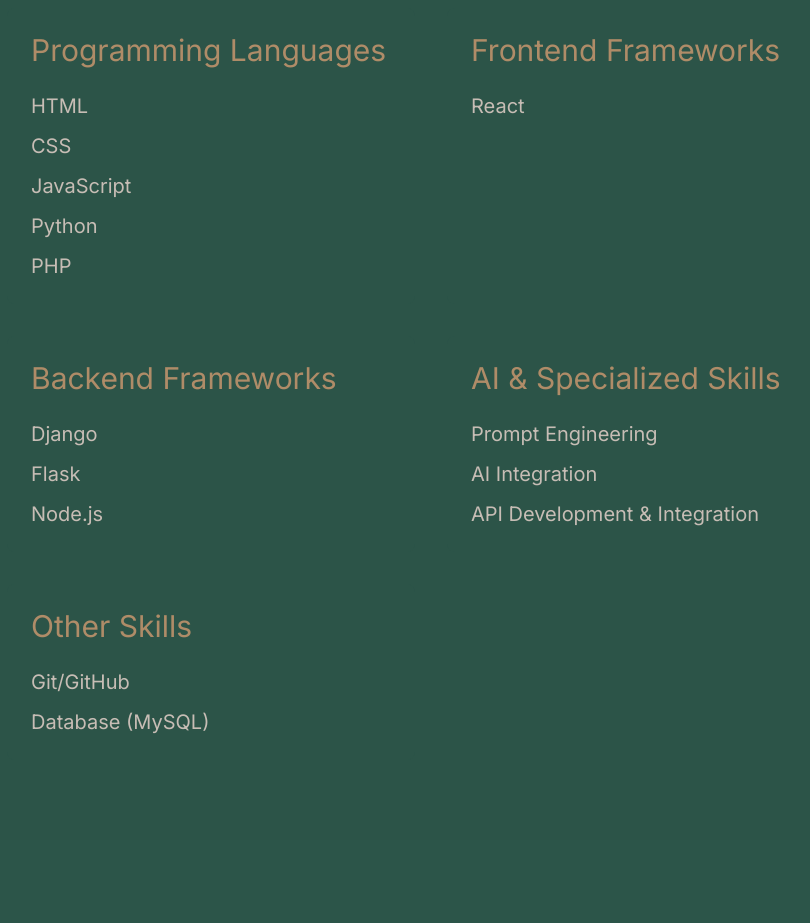
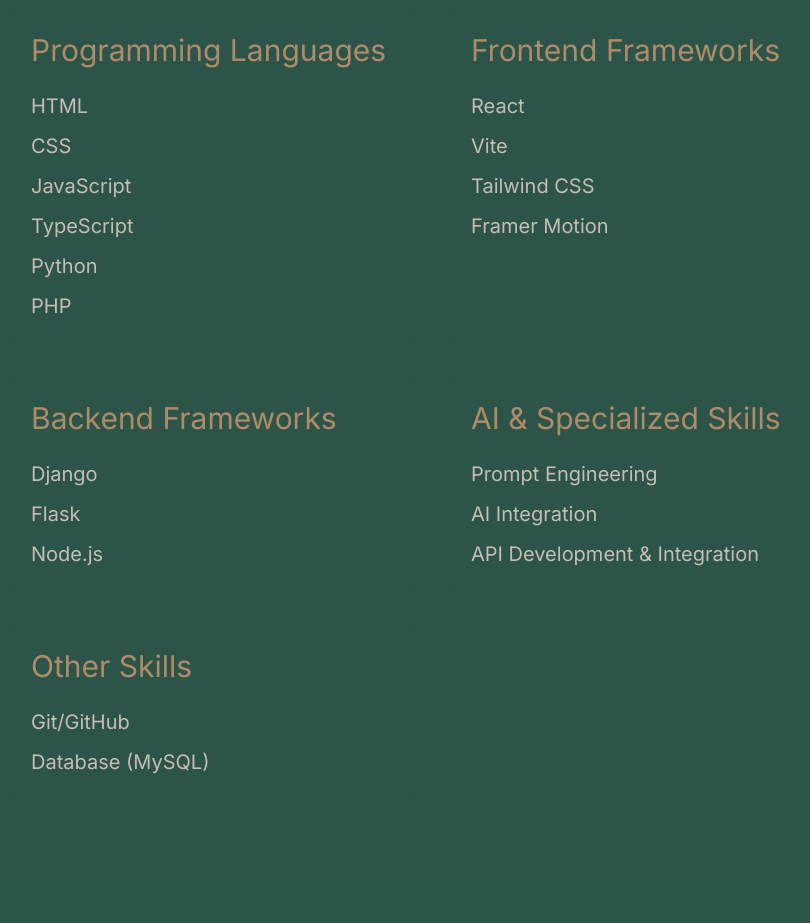
Before and after one commit to yusukekikuta0509/portfoliono.2, a React (Vite) app: page /portfolio in a window 1280 px wide. Shown: the part 2360-3283 px from the top of the page, without its empty margins (57-867 px from the left). Built offline with nearby package versions, Linux system fonts and the light colour scheme.

Commit message:
minor update
redrfsaa

```diff
--- a/src/components/Skills.tsx
+++ b/src/components/Skills.tsx
@@ -22,6 +22,7 @@
                 <li>HTML</li>
                 <li>CSS</li>
                 <li>JavaScript</li>
+                <li>TypeScript</li>
                 <li>Python</li>
                 <li>PHP</li>
               </ul>
@@ -32,6 +33,9 @@
               <h3 className="text-2xl md:text-3xl text-accent mb-6">Frontend Frameworks</h3>
               <ul className="space-y-3 text-lg md:text-xl text-text">
                 <li>React</li>
+                <li>Vite</li>
+                <li>Tailwind CSS</li>
+                <li>Framer Motion</li>
               </ul>
             </div>
 
```
Also changed, not shown: 1 other file (tests, documents, lock files or other folders).
